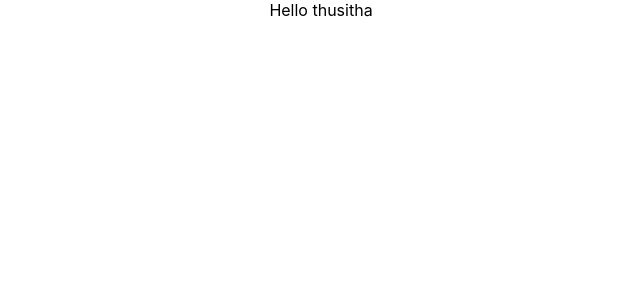
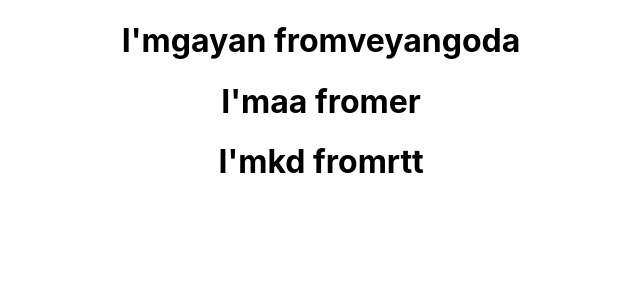
Before and after one commit to ThusithaDeepal/reactTutorialBasicto-Advance, a React (Create React App) app: page / in a window 1280 px wide. Shown: the top 300 px of the page, without its empty margins (319-959 px from the left). Built offline with nearby package versions, Linux system fonts and the light colour scheme.

Commit message:
list and keys

```diff
--- a/src/App.js
+++ b/src/App.js
@@ -6,6 +6,7 @@ import Counter from './components/Counter';
 import EventBind from './components/EventBind';
 import ParentComponent from './components/ParentComponent';
 import ConditionalGreeting from './components/ConditionalGreeting';
+import NameList from './components/NameList';
 
 function App() {
   return (
@@ -14,7 +15,8 @@ function App() {
     <Counter/> */}
       {/* <EventBind /> */}
       {/* <ParentComponent /> */}
-      <ConditionalGreeting />
+      {/* <ConditionalGreeting /> */}
+      <NameList />
     </div>
   );
 }
--- /dev/null
+++ b/src/components/NameList.js
@@ -0,0 +1,32 @@
+import React from 'react'
+import Person from './Person'
+
+function NameList() {
+
+  const persons = [
+    {
+      "id": 1,
+      "name": "gayan",
+      "city": "veyangoda"
+    }
+    ,
+    {
+      "id": 6,
+      "name": "aa",
+      "city": "er"
+    },
+    {
+      "id": 5,
+      "name": "kd",
+      "city": "rtt"
+    }
+  ]
+  const personList = persons.map((person) => { return <Person key={person.id} personList={person} /> });
+  return (
+    <div>
+      {personList}
+    </div>
+  )
+}
+
+export default NameList
--- /dev/null
+++ b/src/components/Person.js
@@ -0,0 +1,12 @@
+import React from 'react'
+
+function Person(props) {
+
+  return (
+    <div>
+      <h1>I'm{props.personList.name} from{props.personList.city} </h1>
+    </div>
+  )
+}
+
+export default Person
```
